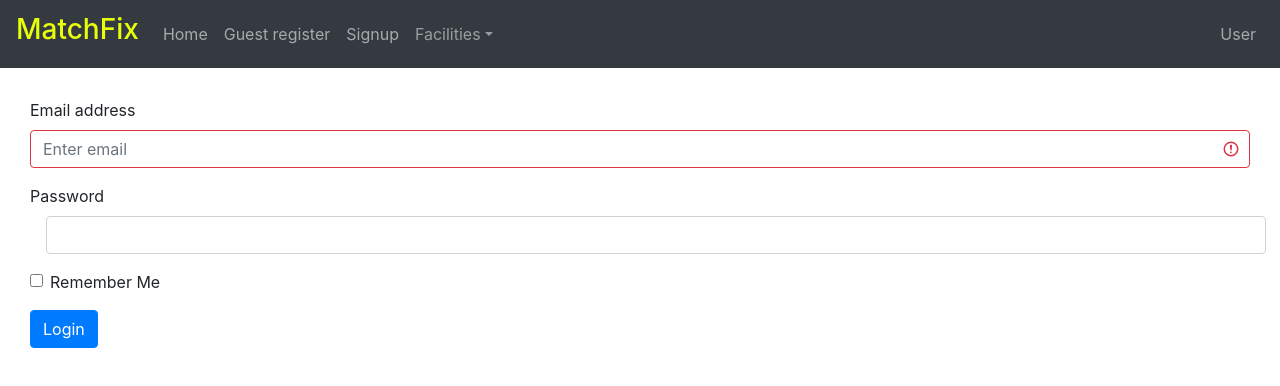
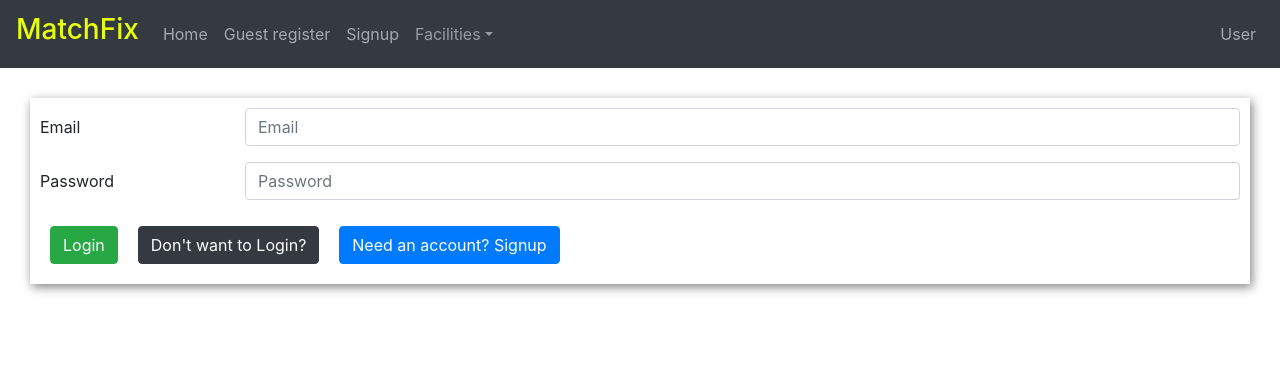
Before and after one commit to PranavMurali/MatchFix, a React (Create React App) app: page /login in a window 1280 px wide. Shown: the top 386 px of the page. Built offline with nearby package versions, Linux system fonts and the light colour scheme.

Commit message:
:radio_button: Buttons and Forms

```diff
--- a/src/components/form/Regform.js
+++ b/src/components/form/Regform.js
@@ -2,6 +2,7 @@ import {React, useState} from 'react'
 import { Button, Form, Col,Jumbotron,Container,Dropdown,DropdownButton} from 'react-bootstrap'
 import './styles.css'
 import TimeKeeper from 'react-timekeeper';
+import {Link} from "react-router-dom";
 const Regform = () => {
     const [startTime, setStartTime] = useState('12:34pm')
     const [showStartTime, setShowStartTime] = useState(true)
@@ -75,7 +76,7 @@ const Regform = () => {
     <Form.Group controlId="formBasicCheckbox">
         <Form.Check type="checkbox" label="Remember Me" />
     </Form.Group>
-    <DropdownButton id="dropdown-basic-button" title="Sport">
+    <DropdownButton id="dropdown-basic-button" variant="info" title="Sport">
     <Dropdown.Item href="#/action-1">Football</Dropdown.Item>
     <Dropdown.Item href="#/action-2">Basketball</Dropdown.Item>
     <Dropdown.Item href="#/action-3">Table Tennis</Dropdown.Item>
@@ -120,14 +121,23 @@ const Regform = () => {
             }
             <span>Slot ends at {endTime}</span>
             {!showEndTime &&
-                <button onClick={() => setShowEndTime(true)}>Show</button>
+                <button onClick={() => {setShowEndTime(true)}}>Show</button>
             }
     </div>
 
-    <Button variant="primary" type="submit">
+    <Button variant="dark" type="submit">
         Book Slot
     </Button>
+    <Button variant="success" className="butt">
+        <Link to="/signup" style={{textDecoration: "none",color:"white" }}>Signup</Link>
+    </Button>
+    <Button  className="butt">
+        <Link to="/login" style={{textDecoration: "none",color:"white" }}>Have an account?  Login</Link>
+    </Button>
     </Form>
+
+
+
     </>
     )
 }
--- a/src/components/login/Login.jsx
+++ b/src/components/login/Login.jsx
@@ -1,29 +1,39 @@
 import React from 'react'
-import { Button, Form} from 'react-bootstrap'
+import { Button, Form,Row,Col} from 'react-bootstrap'
+import {Link} from "react-router-dom";
+import "./styles.css"
 const Login = () => {
     return (
         <Form className="form">
-        <Form.Group controlId="formBasicEmail">
-        <Form.Group>
-            <Form.Label>Email address</Form.Label>
-            <Form.Control type="email" placeholder="Enter email" isInvalid="true" />
+        <Form.Group as={Row} controlId="formHorizontalEmail">
+            <Form.Label column sm={2}>
+            Email
+            </Form.Label>
+            <Col sm={10}>
+            <Form.Control type="email" placeholder="Email" />
+            </Col>
         </Form.Group>
+
+        <Form.Group as={Row} controlId="formHorizontalPassword">
+            <Form.Label column sm={2}>
+            Password
+            </Form.Label>
+            <Col sm={10}>
+            <Form.Control type="password" placeholder="Password" />
+            </Col>
         </Form.Group>
-        <Form.Group>
-        <Form.Label htmlFor="inputPassword6">Password</Form.Label>
-        <Form.Control
-            type="password"
-            className="mx-sm-3"
-            id="inputPassword6"
-            aria-describedby="passwordHelpInline"
-        />
-        </Form.Group>
-        <Form.Group controlId="formBasicCheckbox">
-            <Form.Check type="checkbox" label="Remember Me" />
-        </Form.Group>
-        <Button variant="primary" type="submit">
-            Login
+        <Button variant="success" className="butt">
+            <Link to="/home" style={{textDecoration: "none",color:"white" }}>Login</Link>
         </Button>
+        <Button variant="dark" className="butt">
+            <Link to="/guest" style={{textDecoration: "none",color:"white"}}>Don't want to Login?</Link>
+        </Button>
+        <Button  className="butt">
+            <Link to="/login" style={{textDecoration: "none",color:"white" }}>Need an account? Signup</Link>
+        </Button>
+
+
+
         </Form>
     )
 }
--- a/src/components/login/styles.css
+++ b/src/components/login/styles.css
@@ -0,0 +1,11 @@
+
+.form{
+    align-items: center;
+    justify-content: center;
+    box-shadow: 2px 3px 10px gray;
+    padding: 10px;
+}
+
+.butt{
+    margin: 10px;
+}
--- a/src/components/reguserform/Reguserbook.jsx
+++ b/src/components/reguserform/Reguserbook.jsx
@@ -3,7 +3,7 @@ import React from 'react'
 const Reguserbook = () => {
     return (
         <div>
-
+            sad
         </div>
     )
 }
--- a/src/components/userform/Signup.js
+++ b/src/components/userform/Signup.js
@@ -15,7 +15,7 @@ const Sigform = () => {
         </Container>
         </Jumbotron>
 
-        <Form className="t">
+        <Form className="form">
     <Form.Group controlId="formBasicEmail">
         <Form.Group>
             <Form.Label>Name</Form.Label>
@@ -50,7 +50,6 @@ const Sigform = () => {
     <Form.Label htmlFor="inputPassword6">Password</Form.Label>
     <Form.Control
         type="password"
-        className="mx-sm-3"
         id="inputPassword6"
         aria-describedby="passwordHelpInline"
     />
@@ -58,17 +57,20 @@ const Sigform = () => {
         Must be 8-20 characters long.
     </Form.Text>
     </Form.Group>
+
     <Form.Group controlId="formBasicCheckbox">
         <Form.Check type="checkbox" label="Remember Me" />
     </Form.Group>
-    <Button variant="primary" type="submit">
-        Signup
+
+    <Button variant="success" className="butt">
+        <Link to="/home" style={{textDecoration: "none",color:"white" }}>Signup</Link>
     </Button>
-
-    <Button className="buttwht">
-    <Link to="/" style={{textDecoration: "none",color:"white" }}>Register as a Guest</Link>
+    <Button variant="dark" className="butt">
+        <Link to="/guest" style={{textDecoration: "none",color:"white"}}>Don't want to Signup?</Link>
     </Button>
-
+    <Button  className="butt">
+        <Link to="/login" style={{textDecoration: "none",color:"white" }}>Have an account?  Login</Link>
+    </Button>
     </Form>
     </>
     )
--- a/src/components/userform/styles.css
+++ b/src/components/userform/styles.css
@@ -12,3 +12,11 @@
     background: -webkit-linear-gradient(to left, #19547b, #ffd89b);  /* Chrome 10-25, Safari 5.1-6 */
     background: linear-gradient(to left, #19547b, #ffd89b); /* W3C, IE 10+/ Edge, Firefox 16+, Chrome 26+, Opera 12+, Safari 7+ */
 }
+
+
+.form{
+    align-items: center;
+    justify-content: center;
+    box-shadow: 2px 3px 10px gray;
+    padding: 10px;
+}
```
